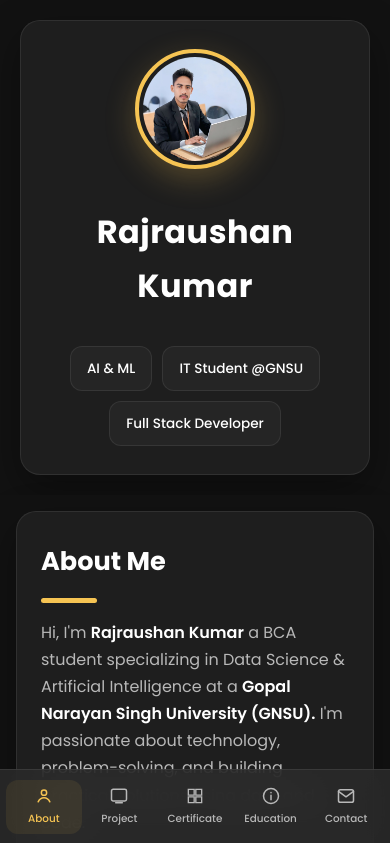
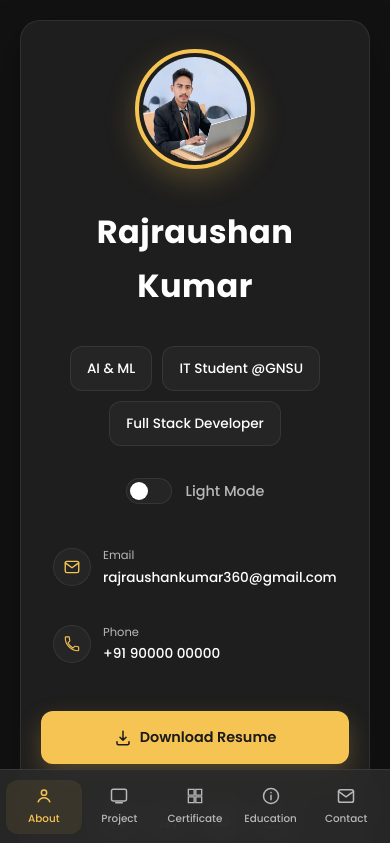
Before and after one commit to rajraushankumar/Portfolio, a plain HTML site: page index.html in a window 390 px wide. Shown: the top 843 px of the page. Drawn offline with Linux system fonts and the light colour scheme.

Commit message:
show sidebar contact info & theme toggle on mobile/tablet view

```diff
--- a/style.css
+++ b/style.css
@@ -967,7 +967,7 @@ a:focus-visible, button:focus-visible, input:focus-visible, textarea:focus-visib
   .profile-name{ margin-bottom:12px; }
   .tag-list{ flex-direction:row; flex-wrap:wrap; }
   .divider{ display:none; }
-  .theme-toggle-row, .contact-mini, .resume-btn, .social-row{ display:none; }
+  /* .theme-toggle-row, .contact-mini, .resume-btn, .social-row{ display:none; } */
 
   .content{ padding:20px 24px 100px; }
   .project-grid{ grid-template-columns:repeat(2, 1fr); }
@@ -1008,6 +1008,23 @@ a:focus-visible, button:focus-visible, input:focus-visible, textarea:focus-visib
   .tag-list{
     justify-content:center;
     gap:10px;
+  }
+
+  .theme-toggle-row{
+    justify-content:center;
+    width:100%;
+    margin-top:12px;
+  }
+  .contact-mini{
+    width:100%;
+    margin-top:12px;
+  }
+  .resume-btn{
+    margin-top:16px;
+  }
+  .social-row{
+    margin-top:16px;
+    justify-content:center;
   }
 
   .content{
```
